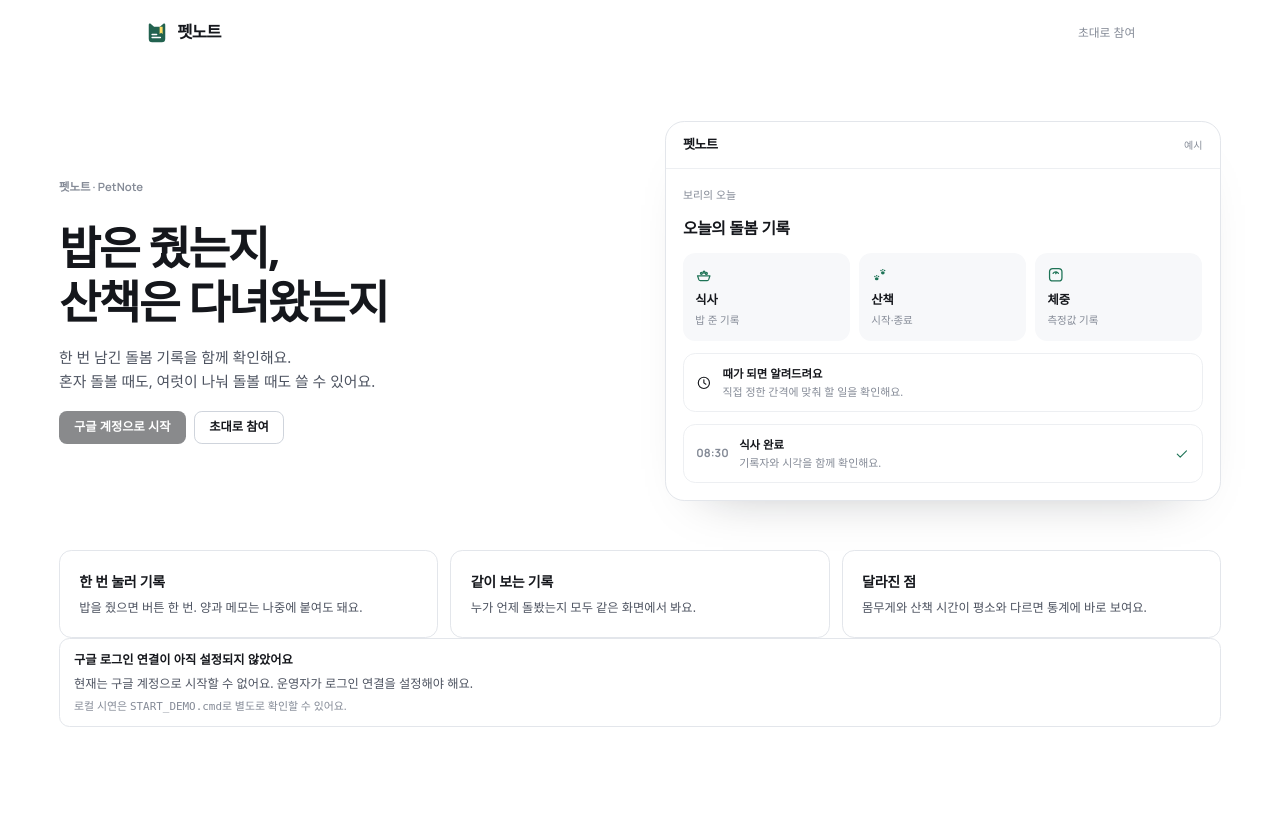
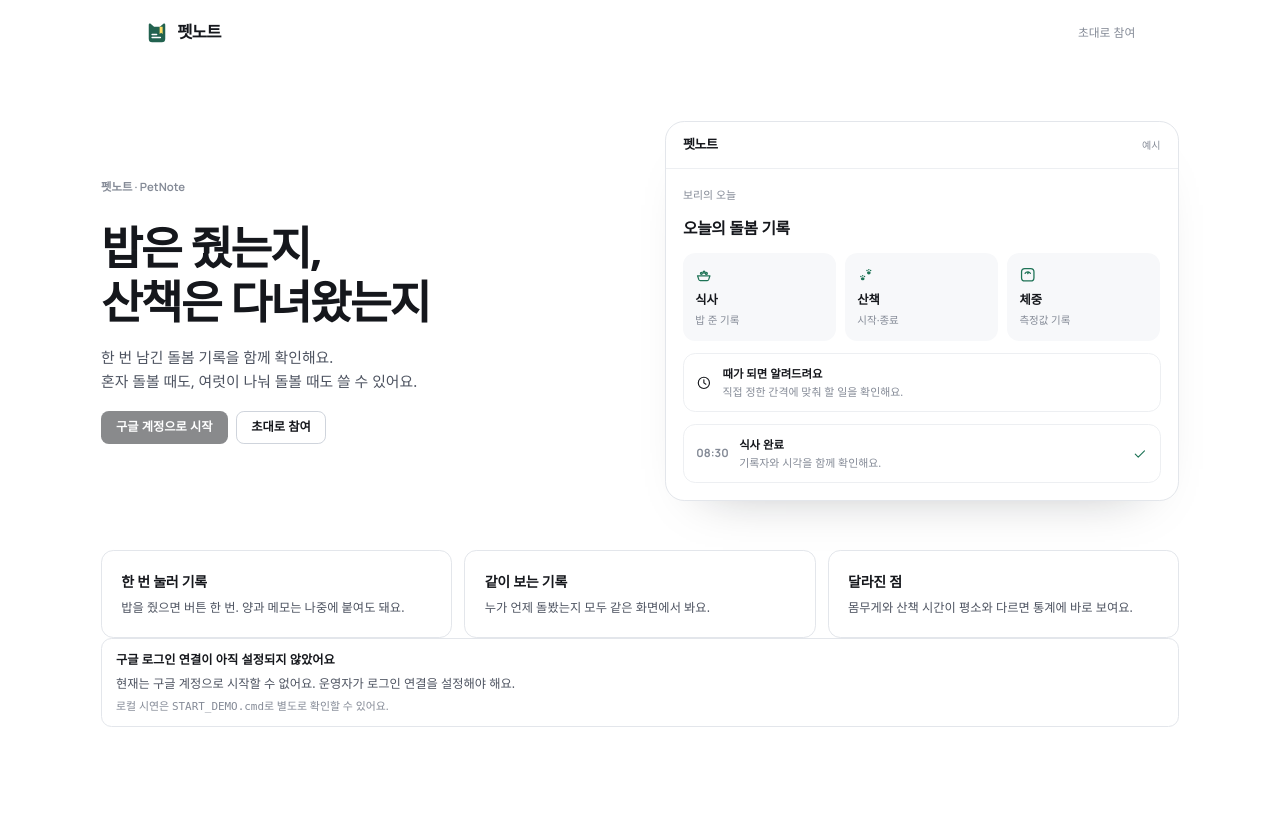
Before and after one commit to tssvip21/software-engineering-blog, a Django app: page / in a window 1280 px wide. Run offline with Django 5.2, Linux system fonts and the light colour scheme; some web fonts are replaced.

Commit message:
확대 규칙을 걷어내고 글자 크기를 되돌림, 본문을 가운데 두고 양옆 여백을 같게
Co-Authored-By: Claude Opus 5.5 <noreply@anthropic.com>

```diff
--- a/static/care/petnote.css
+++ b/static/care/petnote.css
@@ -27,15 +27,14 @@
   --sans:"Pretendard","Apple SD Gothic Neo","Malgun Gothic",system-ui,sans-serif;
   --num:"Manrope","Pretendard",system-ui,sans-serif;
   --r-control:0.5625rem; --r-panel:0.875rem; --r-dialog:1.125rem;
-  --topbar-h:3.5rem; --sidebar-w:15rem; --sticky-top:1.75rem;
+  --topbar-h:3.5rem; --sidebar-w:248px; --sticky-top:1.75rem;
   --shadow-pop:0 1.5rem 3.75rem -24px rgba(14,16,22,.32),0 0 0 1px rgba(14,16,22,.06);
   color-scheme:light;
 }
 /* ── 기본 ─────────────────────────────────────────── */
 /* 화면 크기에 맞춰 전체 비율을 바꾼다: 크기 값은 rem이라 기준 글자 크기를 따라 함께 줄고 는다.
    노트북(1280~90rem) 약 14~0.9062rem, 큰 모니터(120rem 이상) 1rem. 좁은 화면(모바일)은 1rem 그대로. */
-/* 데스크톱은 화면 폭에 비례해 전체를 키우고 줄인다. 사이드바 15rem과 본문 86rem(여백 포함)이 화면 폭을 채운다. */
-@media (min-width:1024px){html{font-size:max(14px,calc(100vw / 102))}}
+@media (min-width:1024px){html{font-size:clamp(14px,calc(10px + .3125vw),16px)}}
 *,*::before,*::after{box-sizing:border-box}
 html{-webkit-text-size-adjust:100%;scroll-padding-top:calc(var(--sticky-top) + 0.5rem)}
 body{margin:0;min-height:100dvh;background:var(--page);color:var(--ink);font-family:var(--sans);font-size:0.9375rem;line-height:1.6;word-break:keep-all;overflow-wrap:anywhere;-webkit-font-smoothing:antialiased;text-rendering:optimizeLegibility}
@@ -1181,14 +1180,16 @@ body.public-shell{background:var(--page)}
 .day-bar-fill.to-94{width:98.438%}
 .day-bar-fill.to-95{width:99.479%}
 /* 본문 폭을 묶고(왼쪽 붙임), 완료 표시는 초록, 사이드바는 메뉴 위주 */
-.main{max-width:86rem}
+.main{max-width:80rem;justify-self:center}
 .schedule-check.is-done{border-color:var(--select-icon);background:var(--select-icon);color:var(--on-primary)}
 .sidebar-members{display:none}
 .sidebar-settings{gap:2px}
 .sidebar-settings h2{display:none}
 .sidebar-settings{margin-top:-1rem}
 /* 오늘 할 일: 개편 전처럼 오른쪽 패널, 모양은 다른 구역과 같은 굵은 선 머리 */
-.care-workspace.today-board{display:grid;column-gap:3rem}
+.care-workspace.today-board{display:grid;grid-template-columns:minmax(0,1fr) clamp(19rem,24%,28rem);column-gap:3rem}
+.today-log{container-type:inline-size}
+@container (min-width:72rem){.today-log .history-list{column-count:3}}
 .today-board .schedule-rail{padding-top:0}
 .today-board .workspace-schedule{border:0;border-top:2px solid var(--ink);border-radius:0;background:none}
 .today-board .workspace-schedule>summary{padding:1rem 0}
--- a/static/care/taily.js
+++ b/static/care/taily.js
@@ -39,7 +39,7 @@
   let resizeSession = null;
   function setSidebarWidth(value, persist = false) {
     sidebarWidth = Math.max(200, Math.min(360, value));
-    document.documentElement.style.setProperty('--sidebar-w', `${sidebarWidth / 16}rem`);
+    document.documentElement.style.setProperty('--sidebar-w', `${sidebarWidth}px`);
     separator?.setAttribute('aria-valuenow', String(sidebarWidth));
     separator?.setAttribute('aria-valuetext', `${sidebarWidth}픽셀`);
     if (persist) storage.set('taily.sidebar.width', sidebarWidth);
@@ -82,7 +82,7 @@
     separator.setPointerCapture(event.pointerId);
     document.body.classList.add('is-resizing');
   });
-  separator?.addEventListener('pointermove', event => { if (resizeSession === event.pointerId) setSidebarWidth(Math.round(event.clientX * 16 / parseFloat(getComputedStyle(document.documentElement).fontSize))); });
+  separator?.addEventListener('pointermove', event => { if (resizeSession === event.pointerId) setSidebarWidth(Math.round(event.clientX)); });
   const endResize = () => { if (resizeSession !== null) setSidebarWidth(sidebarWidth, true); resizeSession = null; document.body.classList.remove('is-resizing'); };
   separator?.addEventListener('pointerup', endResize);
   separator?.addEventListener('pointercancel', endResize);
```
